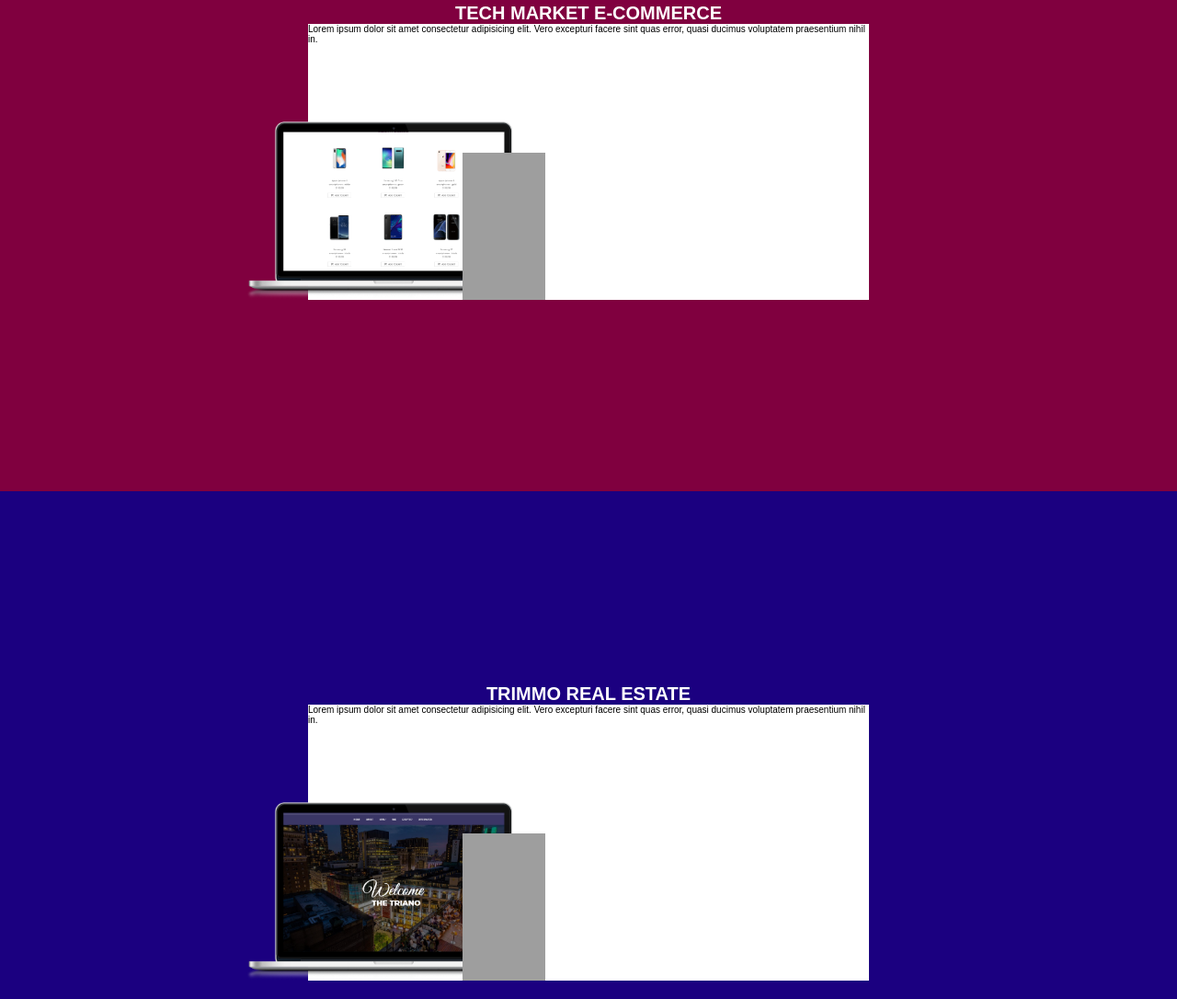
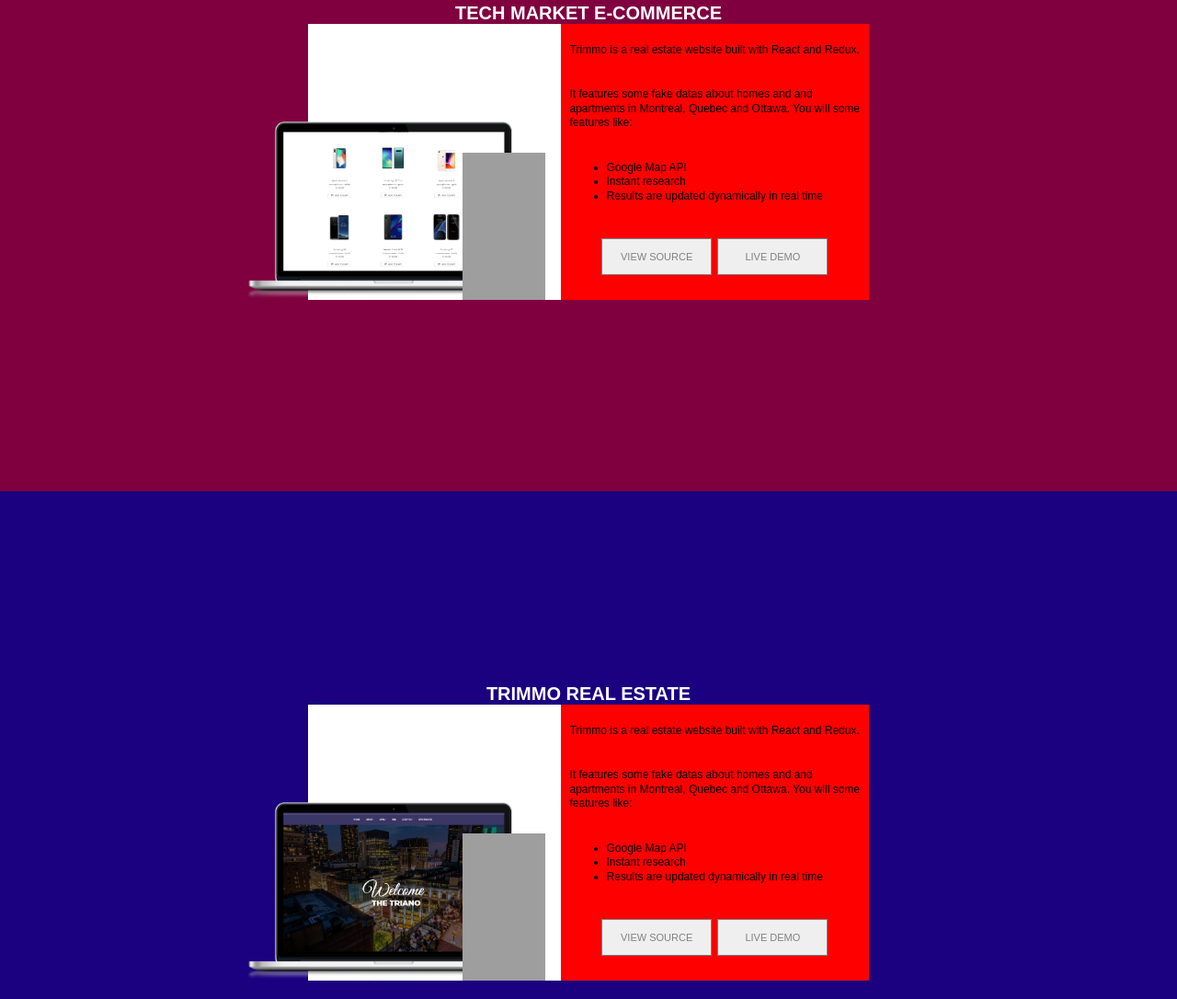
Before and after one commit to anja-rasoloarivalona/anjarasoloarivalona.io, a website: page index.html in a window 1280 px wide. Shown: the part 1746-2832 px from the top of the page at 92% size. Drawn offline with nearby package versions, Linux system fonts and the light colour scheme; grey boxes are pictures that could not be loaded.

Commit message:
Added button to projects section

```diff
--- a/index.html
+++ b/index.html
@@ -75,14 +75,20 @@
             </div>
 
 
-            <div>
+            <div class="project__text">
                 <span>Trimmo is a real estate website built with React and Redux. </span>
-                <span>It features some fake datas about homes and and apartments in Montreal, Quebec and Ottawa. You will some features like:</span>
+                <span>It features some fake datas about homes and and apartments in Montreal, Quebec and Ottawa. You
+                    will some features like:</span>
                 <ul>
                     <li>Google Map API</li>
                     <li> Instant research</li>
                     <li>Results are updated dynamically in real time </li>
                 </ul>
+
+                <div class="project__CTA">
+                    <button class="button"><a href="#">View Source</a></button>
+                    <button class="button"><a href="#">Live Demo</a></button>
+                </div>
             </div>
 
         </div>
@@ -102,9 +108,21 @@
                 <img src="/img/phone.png" alt="Phone image" class="project__gallery__phone project--2__phone" />
             </div>
 
+            <div class="project__text">
+                <span>Trimmo is a real estate website built with React and Redux. </span>
+                <span>It features some fake datas about homes and and apartments in Montreal, Quebec and Ottawa. You
+                    will some features like:</span>
+                <ul>
+                    <li>Google Map API</li>
+                    <li> Instant research</li>
+                    <li>Results are updated dynamically in real time </li>
+                </ul>
 
-            <p>Lorem ipsum dolor sit amet consectetur adipisicing elit. Vero excepturi facere sint quas error, quasi
-                ducimus voluptatem praesentium nihil in.</p>
+                <div class="project__CTA">
+                    <button class="button"><a href="#">View Source</a></button>
+                    <button class="button"><a href="#">Live Demo</a></button>
+                </div>
+            </div>
 
         </div>
 
@@ -123,9 +141,21 @@
             </div>
 
 
-            <p>Lorem ipsum dolor sit amet consectetur adipisicing elit. Vero excepturi facere sint quas error, quasi
-                ducimus voluptatem praesentium nihil in.</p>
+            <div class="project__text">
+                <span>Trimmo is a real estate website built with React and Redux. </span>
+                <span>It features some fake datas about homes and and apartments in Montreal, Quebec and Ottawa. You
+                    will some features like:</span>
+                <ul>
+                    <li>Google Map API</li>
+                    <li> Instant research</li>
+                    <li>Results are updated dynamically in real time </li>
+                </ul>
 
+                <div class="project__CTA">
+                    <button class="button"><a href="#">View Source</a></button>
+                    <button class="button"><a href="#">Live Demo</a></button>
+                </div>
+            </div>
         </div>
 
     </section>
@@ -221,12 +251,21 @@
         <div class="skills__business__item">
 
             <ul class="skills__business__item__list skills__business__item__list--tools">
-                    <li class="skills__business__item__list__item"><img src="/img/office.png" alt="Office" class="skills__business__item__list__item__img"></li>
-                    <li class="skills__business__item__list__item"><img src="/img/SAP.png" alt="Office" class="skills__business__item__list__item__img skills__business__item__list__item__img--sap"></li>
-                    <li class="skills__business__item__list__item"><img src="/img/SQL.png" alt="Office" class="skills__business__item__list__item__img skills__business__item__list__item__img--sql"></li>
-                    <li class="skills__business__item__list__item"><img src="/img/Tableau.png" alt="Office" class="skills__business__item__list__item__img"></li>
-                    <li class="skills__business__item__list__item"><img src="/img/access.png" alt="Office" class="skills__business__item__list__item__img skills__business__item__list__item__img--access"></li>
-                    <li class="skills__business__item__list__item"><img src="/img/IGrafx.png" alt="Office" class="skills__business__item__list__item__img"></li>
+                <li class="skills__business__item__list__item"><img src="/img/office.png" alt="Office"
+                        class="skills__business__item__list__item__img"></li>
+                <li class="skills__business__item__list__item"><img src="/img/SAP.png" alt="Office"
+                        class="skills__business__item__list__item__img skills__business__item__list__item__img--sap">
+                </li>
+                <li class="skills__business__item__list__item"><img src="/img/SQL.png" alt="Office"
+                        class="skills__business__item__list__item__img skills__business__item__list__item__img--sql">
+                </li>
+                <li class="skills__business__item__list__item"><img src="/img/Tableau.png" alt="Office"
+                        class="skills__business__item__list__item__img"></li>
+                <li class="skills__business__item__list__item"><img src="/img/access.png" alt="Office"
+                        class="skills__business__item__list__item__img skills__business__item__list__item__img--access">
+                </li>
+                <li class="skills__business__item__list__item"><img src="/img/IGrafx.png" alt="Office"
+                        class="skills__business__item__list__item__img"></li>
             </ul>
         </div>
     </section>
--- /dev/null
+++ b/sass/components/_button.scss
@@ -0,0 +1,22 @@
+.button {
+    padding: .7rem 1.4rem;
+    text-transform: uppercase;
+    font-size: 1.1rem;
+    width: 12rem;
+    height: 4rem;
+    border: 1px solid grey;
+    transition: all .3s ease-in-out;
+
+
+        & a {
+            text-decoration: none;
+            color: grey;
+        }
+
+        &:hover {
+            background: black;
+            border: none;
+            color: white;
+            transform: translateY(-3px);
+        }
+}
--- a/sass/layout/_projects.scss
+++ b/sass/layout/_projects.scss
@@ -36,14 +36,25 @@
 
 
 
-    & div:last-child {
+    &__text {
         max-width: 55%;
+        height: 100%;
         background: red;
         display: flex;
         flex-direction: column;
+        justify-content: space-around;
+        align-items: center;
         font-size: 1.2rem;
         line-height: 1.3;
         padding: .5rem 1rem;
+    }
+
+    &__CTA {
+        width: 80%;
+        height: 5rem;
+        display: flex;
+        align-items: center;
+        justify-content: space-around;
     }
 
 
--- a/sass/main.scss
+++ b/sass/main.scss
@@ -3,6 +3,7 @@
 @import "base/base";
 @import "base/typography";
 
+@import "components/button";
 @import "components/footer";
 @import "components/navigation";
 
```
Also changed, not shown: css/style.css. Lines whose indentation alone changed are shown as unchanged.
